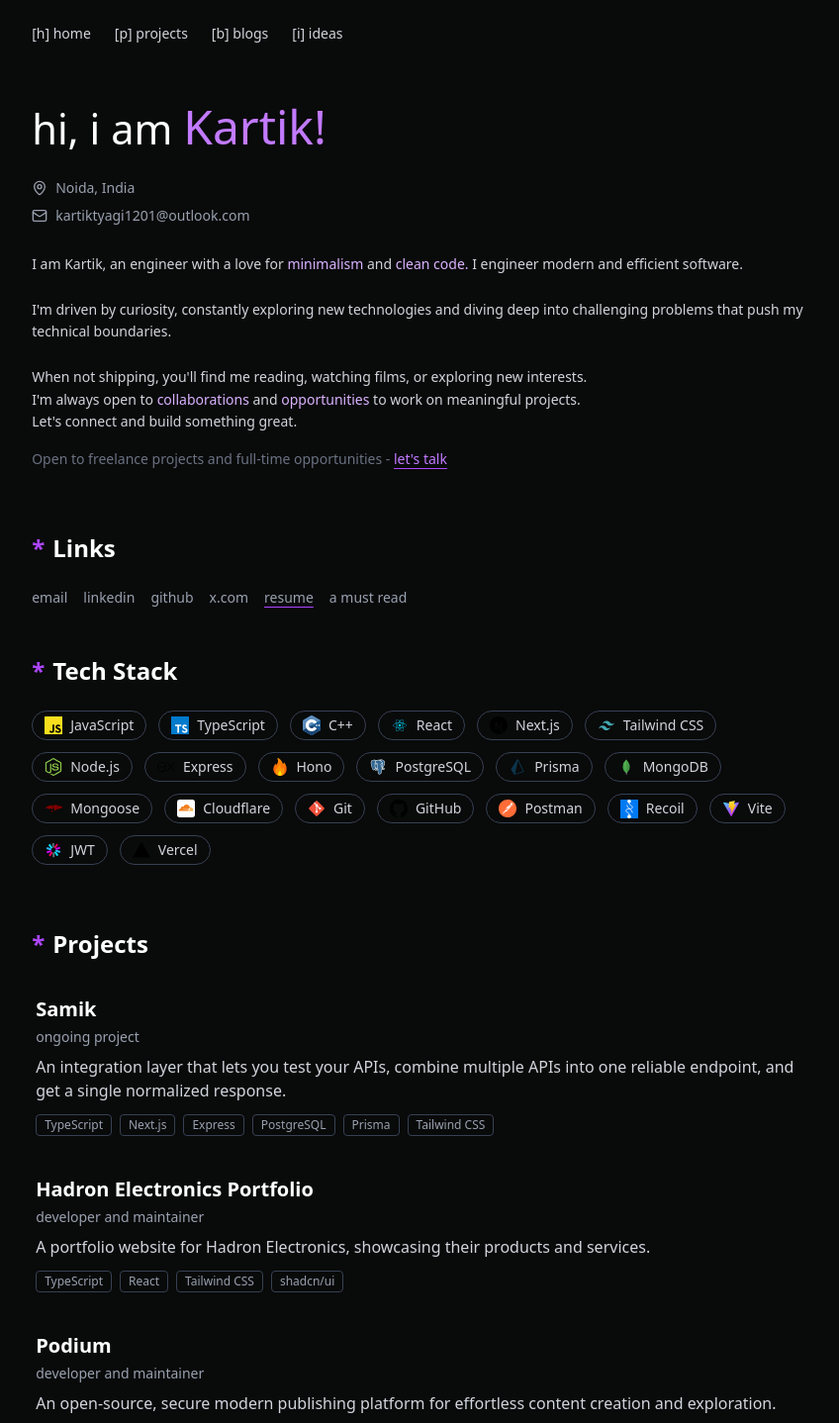
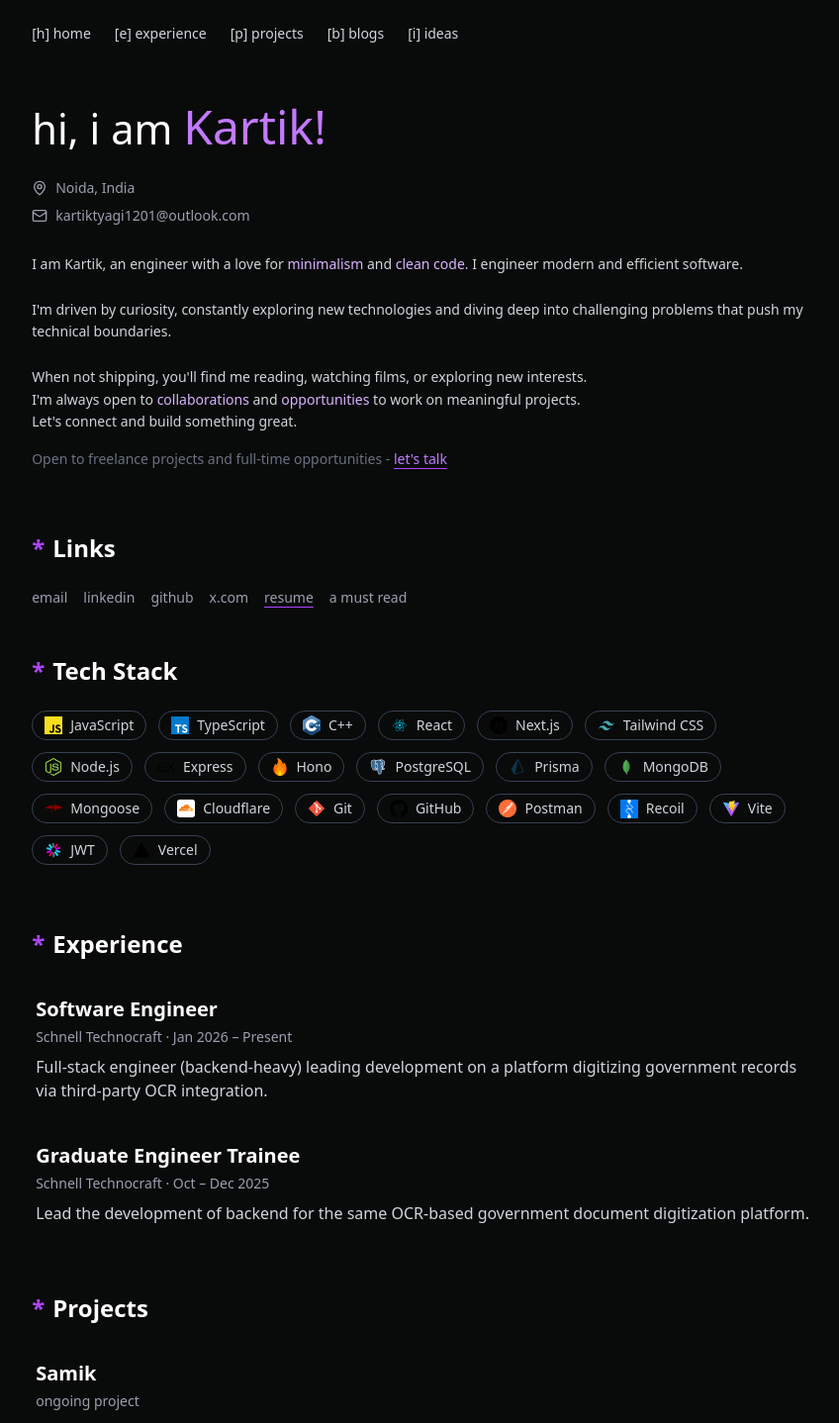
Before and after one commit to kartiktyagi2001/portfolio, a Next.js app: page / in a window 1280 px wide. Shown: the top 1438 px of the page at 99% size, without its empty margins (211-1059 px from the left). Built offline with nearby package versions, Linux system fonts and the light colour scheme.

Commit message:
added exprience

```diff
--- a/src/app/page.tsx
+++ b/src/app/page.tsx
@@ -1,5 +1,5 @@
 import { Header } from "@/components/header";
-import { blogItems, ideas, projectItems } from "@/components/items";
+import { blogItems, experienceItems, ideas, projectItems } from "@/components/items";
 import { Links } from "@/components/links";
 import { List } from "@/components/list";
 import { TechStack } from "@/components/stack";
@@ -12,6 +12,10 @@
           <Header />
           <Links />
           <TechStack />
+        </section>
+
+        <section id="experience" className="mt-16">
+          <List title="Experience" items={experienceItems} />
         </section>
 
         <section id="projects" className="mt-16">
--- a/src/components/items.tsx
+++ b/src/components/items.tsx
@@ -1,3 +1,18 @@
+export const experienceItems = [
+  {
+    title: "Software Engineer",
+    role: "Schnell Technocraft · Jan 2026 – Present",
+    description: "Full-stack engineer (backend-heavy) leading development on a platform digitizing government records via third-party OCR integration.",
+    href: "",
+  },
+  {
+    title: "Graduate Engineer Trainee",
+    role: "Schnell Technocraft · Oct – Dec 2025",
+    description: "Lead the development of backend for the same OCR-based government document digitization platform.",
+    href: "",
+  },
+]
+
 export const projectItems = [
   {
     title: "Samik",
--- a/src/components/navbar.tsx
+++ b/src/components/navbar.tsx
@@ -16,6 +16,7 @@
         case "h": targetId = "home"; break
         case "b": targetId = "blogs"; break
         case "p": targetId = "projects"; break
+        case "e": targetId = "experience"; break
         case "i": targetId = "ideas"; break
       }
 
@@ -34,6 +35,9 @@
         <a href="#home" className="hover:text-purple-500 transition-colors duration-200">
           [h] home
         </a>
+        <a href="#experience" className="hover:text-purple-500 transition-colors duration-200">
+          [e] experience
+        </a>
         <a href="#projects" className="hover:text-purple-500 transition-colors duration-200">
           [p] projects
         </a>
```
